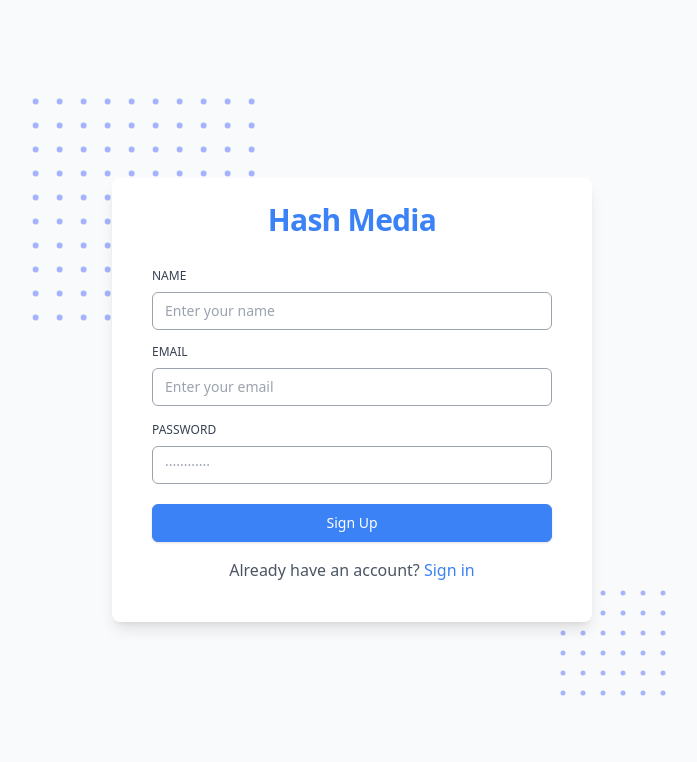
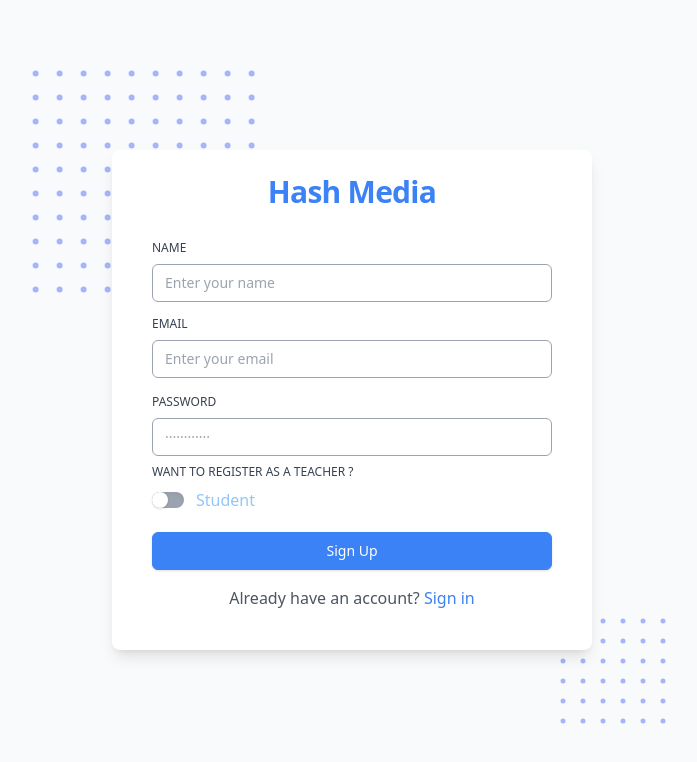
Before and after one commit to prernadabi23/TechZee-Frontend, a React (Vite) app: page /signup in a window 1280 px wide. Shown: the top 762 px of the page, without its empty margins (288-985 px from the left). Built offline with nearby package versions, Linux system fonts and the light colour scheme.

Commit message:
login signUp ready

```diff
--- a/src/pages/Dashboard.jsx
+++ b/src/pages/Dashboard.jsx
@@ -1,10 +1,11 @@
-import React, { useState } from "react";
+import { useState } from "react";
 import SideBar from "../components/SideBar";
 import Nav from "../components/Nav";
 import MainBar from "../components/MainBar";
 
 function Dashboard() {
   const [open, setOpen] = useState(false);
+
   return (
     <div className="flex flex-col">
       <div>
@@ -28,7 +29,7 @@ function Dashboard() {
           <div className="hidden sm:block">
             <SideBar />
           </div>
-            <MainBar />
+          <MainBar />
         </div>
       </div>
     </div>
--- a/src/pages/Login.jsx
+++ b/src/pages/Login.jsx
@@ -13,11 +13,9 @@ const Login = () => {
   const [submitButtonDisabled, setSubmitButtonDisabled] = useState(false);
 
   // eslint-disable-next-line no-control-regex
-  const isValidEmail =
-    /(?:[a-z0-9!#$%&'*+/=?^_`{|}~-]+(?:\.[a-z0-9!#$%&'*+/=?^_`{|}~-]+)*|"(?:[\x01-\x08\x0b\x0c\x0e-\x1f\x21\x23-\x5b\x5d-\x7f]|\\[\x01-\x09\x0b\x0c\x0e-\x7f])*")@(?:(?:[a-z0-9](?:[a-z0-9-]*[a-z0-9])?\.)+[a-z0-9](?:[a-z0-9-]*[a-z0-9])?|\[(?:(?:25[0-5]|2[0-4][0-9]|[01]?[0-9][0-9]?)\.){3}(?:25[0-5]|2[0-4][0-9]|[01]?[0-9][0-9]?|[a-z0-9-]*[a-z0-9]:(?:[\x01-\x08\x0b\x0c\x0e-\x1f\x21-\x5a\x53-\x7f]|\\[\x01-\x09\x0b\x0c\x0e-\x7f])+)\])/;
+  const isValidEmail =/(?:[a-z0-9!#$%&'*+/=?^_`{|}~-]+(?:\.[a-z0-9!#$%&'*+/=?^_`{|}~-]+)*|"(?:[\x01-\x08\x0b\x0c\x0e-\x1f\x21\x23-\x5b\x5d-\x7f]|\\[\x01-\x09\x0b\x0c\x0e-\x7f])*")@(?:(?:[a-z0-9](?:[a-z0-9-]*[a-z0-9])?\.)+[a-z0-9](?:[a-z0-9-]*[a-z0-9])?|\[(?:(?:25[0-5]|2[0-4][0-9]|[01]?[0-9][0-9]?)\.){3}(?:25[0-5]|2[0-4][0-9]|[01]?[0-9][0-9]?|[a-z0-9-]*[a-z0-9]:(?:[\x01-\x08\x0b\x0c\x0e-\x1f\x21-\x5a\x53-\x7f]|\\[\x01-\x09\x0b\x0c\x0e-\x7f])+)\])/;
 
-  const isValidPassword =
-    /^(?=.*?[A-Z])(?=.*?[a-z])(?=.*?[0-9])(?=.*?[#?!@$%^&*-]).{8,}$/;
+  const isValidPassword =/^(?=.*?[A-Z])(?=.*?[a-z])(?=.*?[0-9])(?=.*?[#?!@$%^&*-]).{8,}$/;
 
   const validateEmail = (email) => {
     return isValidEmail.test(email);
--- a/src/pages/SignUp.jsx
+++ b/src/pages/SignUp.jsx
@@ -14,8 +14,7 @@ const Signup = () => {
   const [submitButtonDisabled, setSubmitButtonDisabled] = useState(false);
 
   // eslint-disable-next-line no-control-regex
-  const isValidEmail =
-    /(?:[a-z0-9!#$%&'*+/=?^_`{|}~-]+(?:\.[a-z0-9!#$%&'*+/=?^_`{|}~-]+)*|"(?:[\x01-\x08\x0b\x0c\x0e-\x1f\x21\x23-\x5b\x5d-\x7f]|\\[\x01-\x09\x0b\x0c\x0e-\x7f])*")@(?:(?:[a-z0-9](?:[a-z0-9-]*[a-z0-9])?\.)+[a-z0-9](?:[a-z0-9-]*[a-z0-9])?|\[(?:(?:25[0-5]|2[0-4][0-9]|[01]?[0-9][0-9]?)\.){3}(?:25[0-5]|2[0-4][0-9]|[01]?[0-9][0-9]?|[a-z0-9-]*[a-z0-9]:(?:[\x01-\x08\x0b\x0c\x0e-\x1f\x21-\x5a\x53-\x7f]|\\[\x01-\x09\x0b\x0c\x0e-\x7f])+)\])/;
+  const isValidEmail =/(?:[a-z0-9!#$%&'*+/=?^_`{|}~-]+(?:\.[a-z0-9!#$%&'*+/=?^_`{|}~-]+)*|"(?:[\x01-\x08\x0b\x0c\x0e-\x1f\x21\x23-\x5b\x5d-\x7f]|\\[\x01-\x09\x0b\x0c\x0e-\x7f])*")@(?:(?:[a-z0-9](?:[a-z0-9-]*[a-z0-9])?\.)+[a-z0-9](?:[a-z0-9-]*[a-z0-9])?|\[(?:(?:25[0-5]|2[0-4][0-9]|[01]?[0-9][0-9]?)\.){3}(?:25[0-5]|2[0-4][0-9]|[01]?[0-9][0-9]?|[a-z0-9-]*[a-z0-9]:(?:[\x01-\x08\x0b\x0c\x0e-\x1f\x21-\x5a\x53-\x7f]|\\[\x01-\x09\x0b\x0c\x0e-\x7f])+)\])/;
 
   const isValidPassword =
     /^(?=.*?[A-Z])(?=.*?[a-z])(?=.*?[0-9])(?=.*?[#?!@$%^&*-]).{8,}$/;
@@ -65,6 +64,7 @@ const Signup = () => {
         name: signupDetails.name,
         email: signupDetails.email,
         password: signupDetails.password,
+        role: isChecked ? "teacher" : "student",
       }),
     }).catch((error) => {
       setError("Error creating account", error);
@@ -78,6 +78,7 @@ const Signup = () => {
       setError("Error creating account");
       return;
     }
+    console.log(signupDetails);
 
     const data = await res.json();
     if (data.status == false) {
@@ -86,7 +87,14 @@ const Signup = () => {
     }
     const tokens = data.data.tokens;
     localStorage.setItem("tokens", JSON.stringify(tokens));
+    console.log(data);
     navigate("/");
+  };
+
+  const [isChecked, setIsChecked] = useState(false);
+
+  const handleToggle = () => {
+    setIsChecked(!isChecked);
   };
 
   return (
@@ -243,6 +251,41 @@ const Signup = () => {
                     placeholder="············"
                   />
                 </div>
+                <div className="relative mt-2 flex flex-col w-full flex-wrap items-stretch">
+                  <div className="flex justify-between">
+                    <label
+                      className="mb-2 inline-block text-xs font-medium uppercase text-gray-700"
+                      htmlFor="password"
+                    >
+                      Want to register as a teacher ?
+                    </label>
+                  </div>
+                  <label className="flex items-center cursor-pointer">
+                    <div className="relative flex justify-center items-center">
+                      <input
+                        type="checkbox"
+                        checked={isChecked}
+                        onChange={handleToggle}
+                        className="hidden"
+                      />
+                      <div
+                        className={`${
+                          isChecked ? "bg-blue-400" : "bg-gray-400"
+                        } toggle__line w-8 h-4 rounded-full shadow-inner`}
+                      ></div>
+                      <div
+                        className={`toggle__dot absolute w-4 h-4 bg-white rounded-full shadow left-0 top-0 transition ${
+                          isChecked
+                            ? "transform translate-x-full bg-green-400"
+                            : ""
+                        }`}
+                      ></div>
+                    </div>
+                    <div className="ml-3 text-blue-300 font-medium">
+                      {isChecked ? "Teacher" : "Student"}
+                    </div>
+                  </label>
+                </div>
               </div>
 
               <div className="py-0.5 text-[13px] text-red-500 px-2">
```
Also changed, not shown: 1 other file (tests, documents, lock files or other folders).
